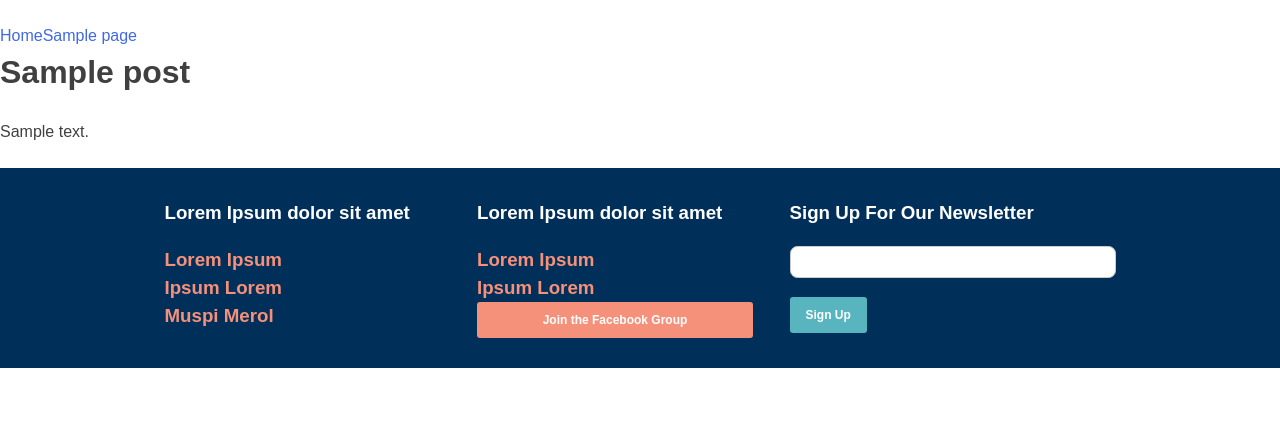
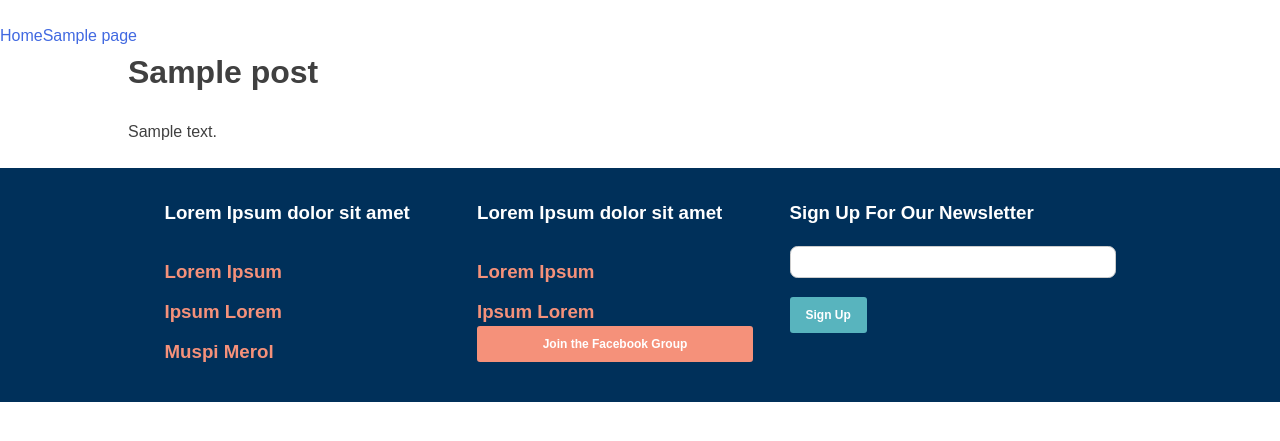
Before and after one commit to redacademy/wiwd-winter-2020, a WordPress theme: template themes/women-in-webdev/page.php in a window 1280 px wide. Shown: the top 441 px of the page. Run offline with PHP 8.4 and a stand-in for WordPress, Linux system fonts and the light colour scheme; the site name, menu and one post (Sample post) are stand-ins, and other content is empty; style sheets or scripts are compiled from the project's sources; some libraries are stand-ins or nearby versions.

Commit message:
added the guttenblock support

```diff
--- a/themes/women-in-webdev/page.php
+++ b/themes/women-in-webdev/page.php
@@ -8,6 +8,7 @@
 get_header(); ?>
 
 	<div id="primary" class="content-area">
+	 <div class= "max-width-container">
 		<main id="main" class="site-main" role="main">
 
 			<?php while ( have_posts() ) : the_post(); ?>
@@ -17,6 +18,7 @@ get_header(); ?>
 			<?php endwhile; // End of the loop. ?>
 
 		</main><!-- #main -->
+	 </div>
 	</div><!-- #primary -->
 
 <?php get_sidebar(); ?>
--- a/themes/women-in-webdev/sass/_site-wide-classes.scss
+++ b/themes/women-in-webdev/sass/_site-wide-classes.scss
@@ -1,7 +1,10 @@
 .ul-no-style {
 		list-style: none;
 		margin: 0;
-		padding-left: 0;
+        padding-left: 0;
+        li{
+            padding: $base__space-unit/2 0 0 0;
+        }
 }
 .max-width-container{
 	margin: 0 auto;
```
Also changed, not shown: themes/women-in-webdev/sass/_content.scss (line endings or trailing spaces).
